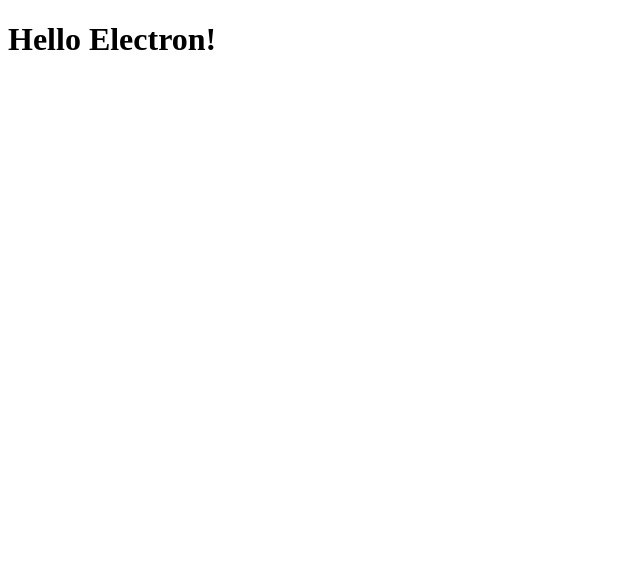
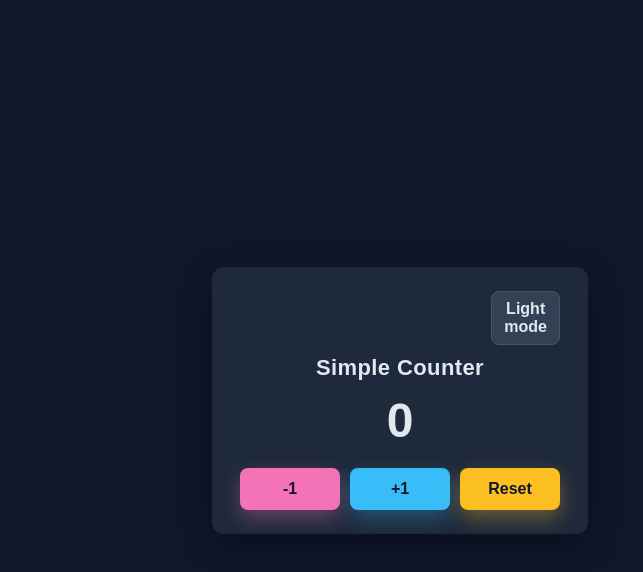
Before and after one commit to ozalpd/ElectroDemo, an Electron app: page index.html in a window 800 px wide. Shown: the whole page, without its empty margins (0-643 px from the left). Drawn offline with Linux system fonts and the light colour scheme.

Commit message:
Update docs and UI for counter with theme toggle

```diff
--- a/index.html
+++ b/index.html
@@ -1,9 +1,61 @@
 <!DOCTYPE html>
 <html>
 <head>
-  <title>An Electron Demo App</title>
+  <title>Electron Demo Counter</title>
+  <link rel="stylesheet" href="style.css">
 </head>
 <body>
-  <h1>Hello Electron!</h1>
+  <div class="card">
+    <div class="toolbar">
+      <button class="ghost" id="theme-toggle">Light mode</button>
+    </div>
+    <h1>Simple Counter</h1>
+    <div class="value" id="count">0</div>
+    <div class="buttons">
+      <button class="decrement" id="decrement">-1</button>
+      <button id="increment">+1</button>
+      <button class="reset" id="reset">Reset</button>
+    </div>
+  </div>
+
+  <script>
+    // Basic counter logic in the renderer
+    const countEl = document.getElementById('count');
+    let value = 0;
+
+    const update = () => {
+      countEl.textContent = value;
+    };
+
+    document.getElementById('increment').addEventListener('click', () => {
+      value += 1;
+      update();
+    });
+
+    document.getElementById('decrement').addEventListener('click', () => {
+      value -= 1;
+      update();
+    });
+
+    document.getElementById('reset').addEventListener('click', () => {
+      value = 0;
+      update();
+    });
+
+    update();
+
+    // Light/dark theme toggle
+    const themeToggle = document.getElementById('theme-toggle');
+    const updateThemeLabel = () => {
+      themeToggle.textContent = document.body.classList.contains('light') ? 'Dark mode' : 'Light mode';
+    };
+
+    themeToggle.addEventListener('click', () => {
+      document.body.classList.toggle('light');
+      updateThemeLabel();
+    });
+
+    updateThemeLabel();
+  </script>
 </body>
 </html>
--- /dev/null
+++ b/style.css
@@ -0,0 +1,128 @@
+:root {
+  --bg: #0f172a;
+  --text: #e2e8f0;
+  --card: #1e293b;
+  --button-text: #0f172a;
+  --primary: #38bdf8;
+  --primary-shadow: rgba(56, 189, 248, 0.3);
+  --accent: #fbbf24;
+  --accent-shadow: rgba(251, 191, 36, 0.35);
+  --danger: #f472b6;
+  --danger-shadow: rgba(244, 114, 182, 0.35);
+  --ghost: #334155;
+  --ghost-text: #e2e8f0;
+  --ghost-border: #475569;
+}
+
+body {
+  font-family: Arial, sans-serif;
+  background: var(--bg);
+  color: var(--text);
+  display: flex;
+  align-items: center;
+  justify-content: center;
+  height: 100vh;
+  margin: 0;
+  transition: background 0.2s ease, color 0.2s ease;
+}
+
+.card {
+  background: var(--card);
+  padding: 24px 28px;
+  border-radius: 12px;
+  box-shadow: 0 10px 30px rgba(0, 0, 0, 0.35);
+  text-align: center;
+  width: 320px;
+  transition: background 0.2s ease, color 0.2s ease;
+}
+
+.toolbar {
+  display: flex;
+  justify-content: flex-end;
+  margin-bottom: 10px;
+}
+
+h1 {
+  margin: 0 0 12px;
+  font-size: 22px;
+  letter-spacing: 0.4px;
+}
+
+.value {
+  font-size: 48px;
+  margin: 12px 0 20px;
+  font-weight: 700;
+}
+
+.buttons {
+  display: flex;
+  gap: 10px;
+  justify-content: center;
+}
+
+button {
+  flex: 1;
+  padding: 12px 0;
+  border: none;
+  border-radius: 8px;
+  font-size: 16px;
+  font-weight: 600;
+  cursor: pointer;
+  transition: transform 0.1s ease, box-shadow 0.2s ease, background 0.2s ease, color 0.2s ease, border-color 0.2s ease;
+  color: var(--button-text);
+  background: var(--primary);
+  box-shadow: 0 8px 20px var(--primary-shadow);
+}
+
+button:hover {
+  transform: translateY(-1px);
+}
+
+button:active {
+  transform: translateY(0);
+  box-shadow: none;
+}
+
+button.reset {
+  background: var(--accent);
+  box-shadow: 0 8px 20px var(--accent-shadow);
+}
+
+button.decrement {
+  background: var(--danger);
+  box-shadow: 0 8px 20px var(--danger-shadow);
+}
+
+button.ghost {
+  flex: 0;
+  padding: 8px 12px;
+  background: var(--ghost);
+  color: var(--ghost-text);
+  border: 1px solid var(--ghost-border);
+  box-shadow: none;
+}
+
+button.ghost:hover {
+  transform: translateY(-1px);
+  background: var(--ghost-border);
+}
+
+button.ghost:active {
+  transform: translateY(0);
+}
+
+.light {
+  --bg: #f8fafc;
+  --text: #0f172a;
+  --card: #ffffff;
+  --button-text: #0b1220;
+  --primary: #2563eb;
+  --primary-shadow: rgba(37, 99, 235, 0.25);
+  --accent: #f59e0b;
+  --accent-shadow: rgba(245, 158, 11, 0.25);
+  --danger: #e11d48;
+  --danger-shadow: rgba(225, 29, 72, 0.22);
+  --ghost: #e2e8f0;
+  --ghost-text: #0f172a;
+  --ghost-border: #cbd5e1;
+}
```
Also changed, not shown: .github/copilot-instructions.md, README.md.
